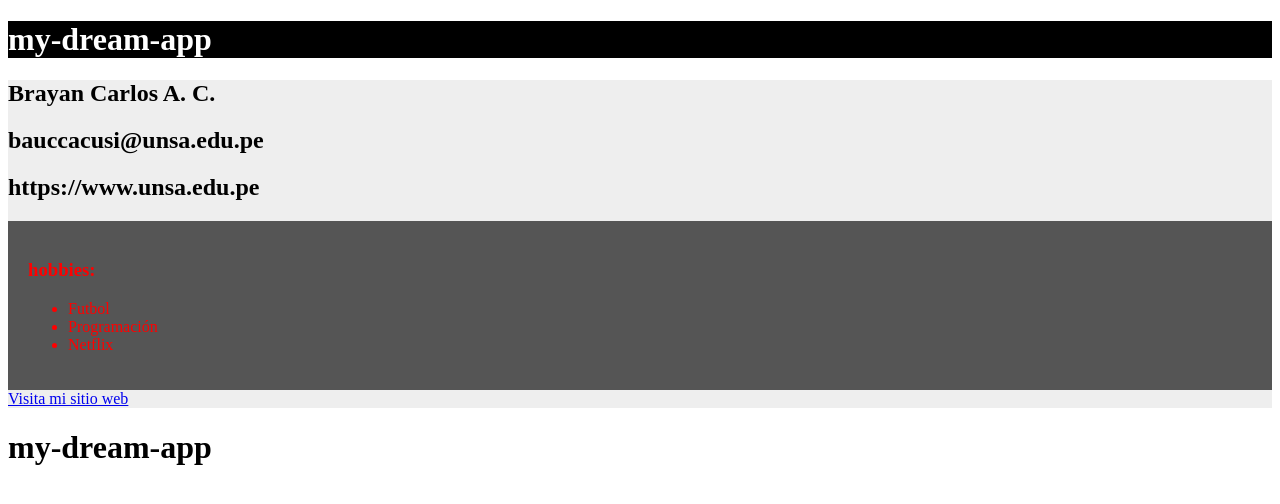
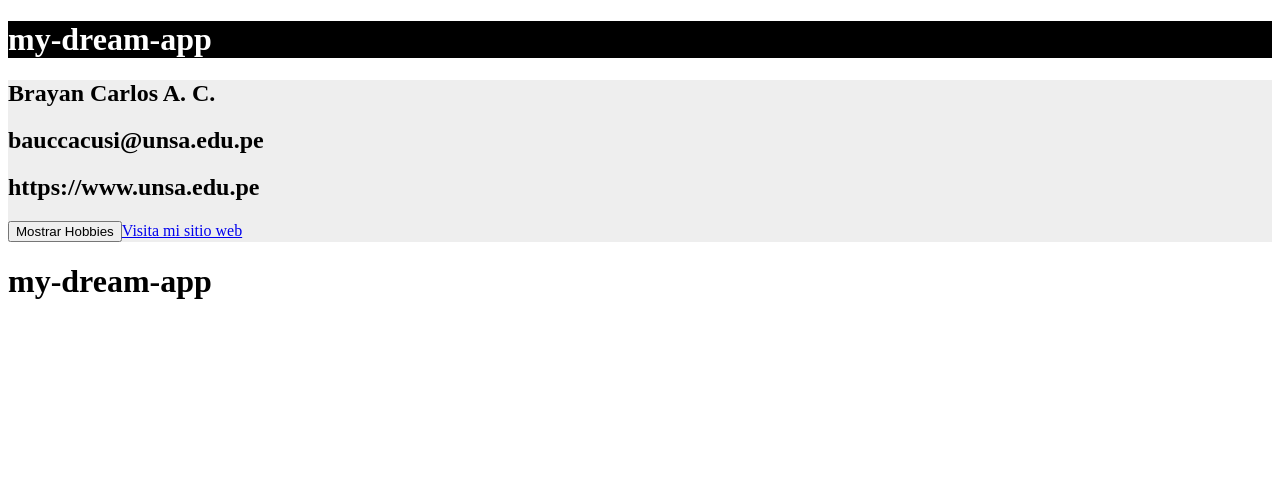
Before and after one commit to BCarlosAC/Programacion-Web-2-Teoria, an Angular app in the folder Ejercicios/06_Angular/my-dream-app/: page / in a window 1280 px wide. Shown: the top 504 px of the page. Built offline with nearby package versions, Linux system fonts and the light colour scheme.

Commit message:
Agregando boton para mostrar Hobbies

```diff
--- a/Ejercicios/06_Angular/my-dream-app/src/app/app.html
+++ b/Ejercicios/06_Angular/my-dream-app/src/app/app.html
@@ -6,7 +6,9 @@
   <h2>{{ name }}</h2>
   <h2>{{ email }}</h2>
   <h2>{{ webpage }}</h2>
-  <div *ngIf="showhobbies()" class="component2">
+  <button (click)="toggleHobbies()" class="btn"> Mostrar Hobbies
+  </button>
+  <div *ngIf="showHobbies" class="component2">
     <h3>hobbies:</h3>
     <ul>
       <li *ngFor="let hobby of hobbies">{{ hobby }}</li>
--- a/Ejercicios/06_Angular/my-dream-app/src/app/app.ts
+++ b/Ejercicios/06_Angular/my-dream-app/src/app/app.ts
@@ -14,6 +14,7 @@ export class App {
   email : string;
   webpage : string;
   hobbies : string[];
+  showHobbies: boolean;
 
   constructor() {
     console.log("Constructor working...");
@@ -21,8 +22,12 @@ export class App {
     this.email = "bauccacusi@unsa.edu.pe";
     this.webpage = "https://www.unsa.edu.pe";
     this.hobbies = ["Futbol", "Programación", "Netflix"];
+    this.showHobbies = false;
   }
-  showhobbies() {
+  /*showhobbies() {
     return true;
+  }*/
+  toggleHobbies() {
+    this.showHobbies = !this.showHobbies;
   }
 }
```
